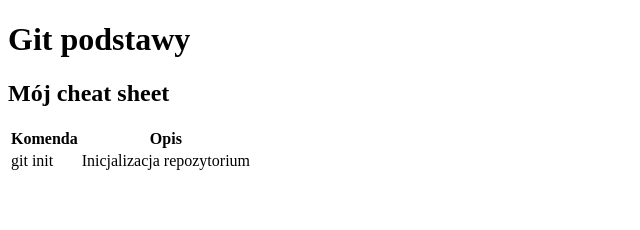
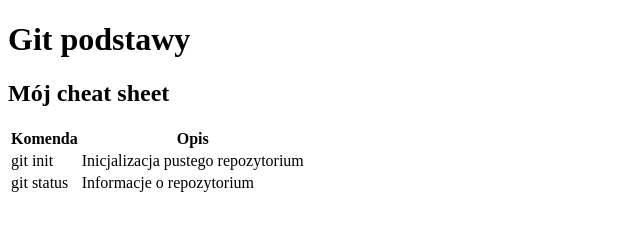
Before and after one commit to GosiaTarlowska/git_trenning_pomeranian, a plain HTML site: page index.html in a window 1280 px wide. Shown: the whole page, without its empty margins (0-640 px from the left). Drawn offline with Linux system fonts and the light colour scheme.

Commit message:
nowa komenda git status

```diff
--- a/index.html
+++ b/index.html
@@ -4,13 +4,14 @@
     <meta charset="UTF-8">
     <meta name="viewport" content="width=device-width, initial-scale=1.0">
     <title>Git podstawy</title>
+
 </head>
+
 <body>
     <h1>Git podstawy</h1>
+    <h2>Mój cheat sheet</h2>
+    <table>
 
-    <h2> Mój cheat sheet</h2>
-
-    <table>
         <tr>
             <th>Komenda</th>
             <th>Opis</th>
@@ -18,10 +19,19 @@
 
         <tr>
             <td>git init</td>
-            <td>Inicjalizacja repozytorium</td>
+            <td>Inicjalizacja pustego repozytorium</td>
+        </tr>
+
+        <tr>
+            <td>git status</td>
+            <td>Informacje o repozytorium</td>
         </tr>
 
     </table>
 
+
+
+
 </body>
+
 </html>
```
